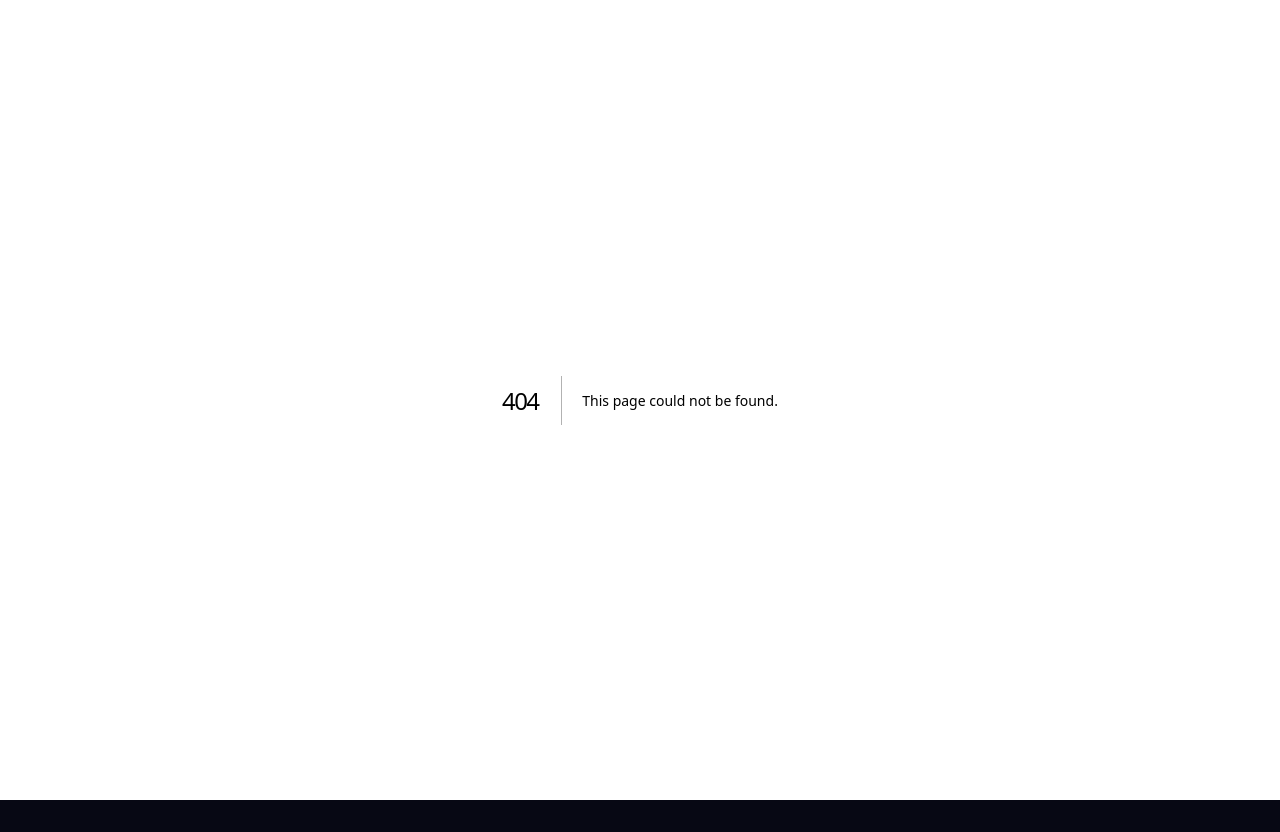
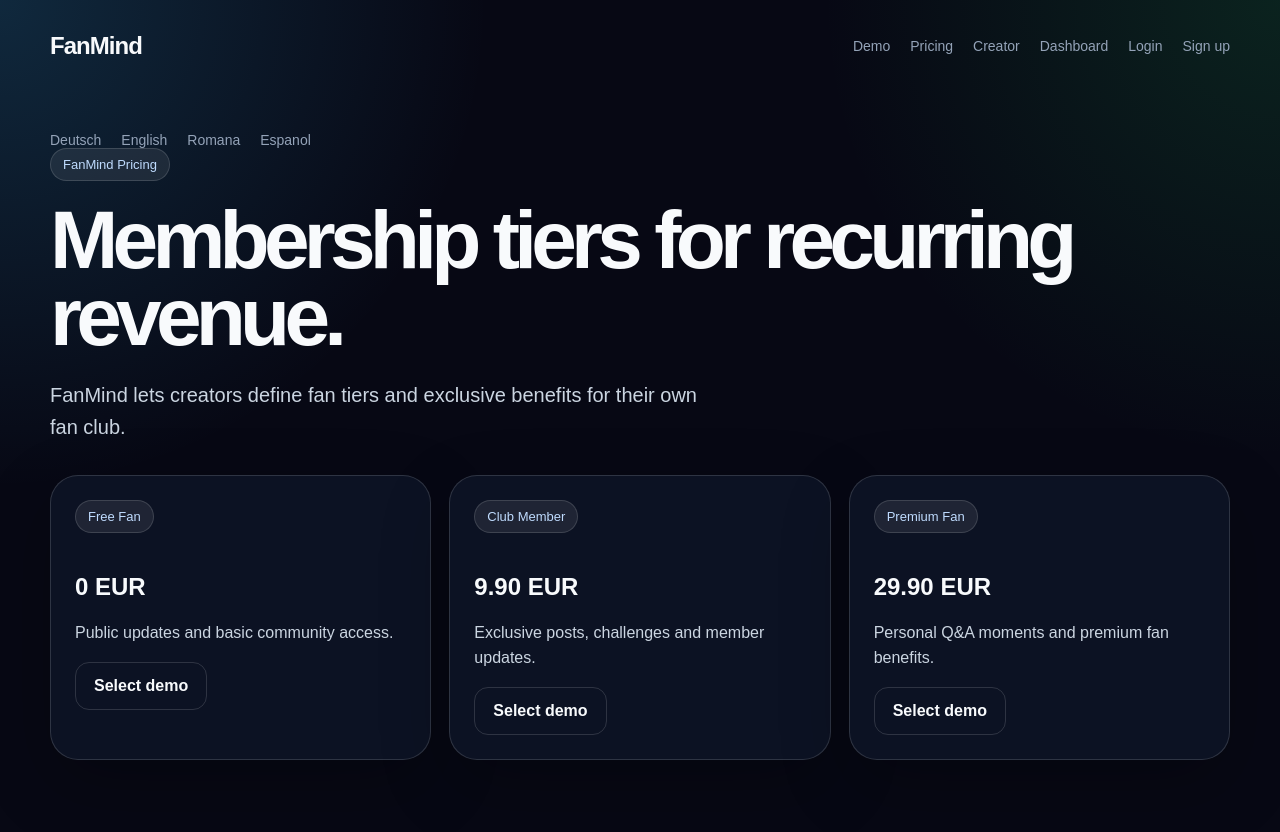
Before and after one commit to Bernds-tech/FanMind, a Next.js app: page /en/pricing in a window 1280 px wide. Before the commit this address had no page. Before the commit the page ends 800 px from the top, so only its background shows below. Built offline with nearby package versions, Linux system fonts and the light colour scheme.

Commit message:
Add localized pricing page

```diff
--- /dev/null
+++ b/src/app/[locale]/pricing/page.tsx
@@ -0,0 +1,45 @@
+import SiteNav from "@/components/SiteNav";
+import LanguageSwitcher from "@/components/LanguageSwitcher";
+import { isLocale, type Locale } from "@/i18n/config";
+
+function resolveLocale(value: string): Locale {
+  return isLocale(value) ? value : "de";
+}
+
+const plans = [
+  { name: "Free Fan", price: "0 EUR", text: "Public updates and basic community access." },
+  { name: "Club Member", price: "9.90 EUR", text: "Exclusive posts, challenges and member updates." },
+  { name: "Premium Fan", price: "29.90 EUR", text: "Personal Q&A moments and premium fan benefits." }
+];
+
+export default async function LocalizedPricingPage({ params }: { params: Promise<{ locale: string }> }) {
+  const { locale: localeParam } = await params;
+  const locale = resolveLocale(localeParam);
+  const prefix = locale === "de" ? "" : `/${locale}`;
+
+  return (
+    <main>
+      <div className="page-shell">
+        <SiteNav active="Pricing" locale={locale} />
+        <LanguageSwitcher current={locale} />
+
+        <section>
+          <div className="badge">FanMind Pricing</div>
+          <h1>Membership tiers for recurring revenue.</h1>
+          <p className="lead">FanMind lets creators define fan tiers and exclusive benefits for their own fan club.</p>
+        </section>
+
+        <section className="grid">
+          {plans.map((plan) => (
+            <article className="card" key={plan.name}>
+              <div className="badge">{plan.name}</div>
+              <h2>{plan.price}</h2>
+              <p>{plan.text}</p>
+              <a className="button" href={`${prefix}/register`}>Select demo</a>
+            </article>
+          ))}
+        </section>
+      </div>
+    </main>
+  );
+}
```
